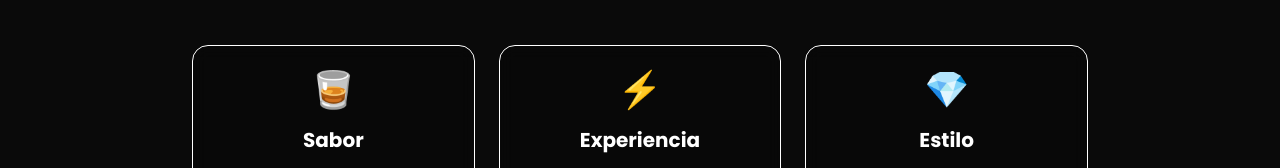
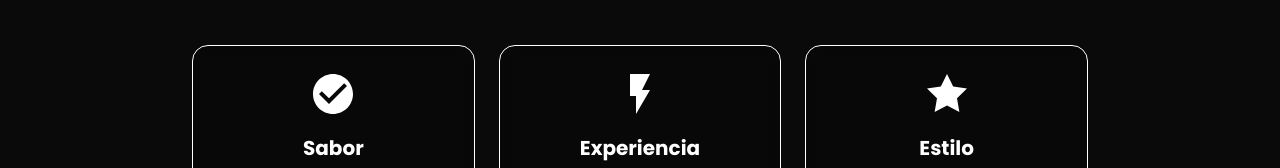
Before and after one commit to carlosgarcia-alt/sheridans, a Next.js app: page /nosotros in a window 1280 px wide. Shown: the part 956-1124 px from the top of the page. Built offline with nearby package versions, Linux system fonts and the light colour scheme.

Commit message:
Replace emojis with SVG icons in value cards

```diff
--- a/src/app/nosotros/page.tsx
+++ b/src/app/nosotros/page.tsx
@@ -48,19 +48,31 @@ export default function Nosotros() {
             {/* Values */}
             <div className="grid md:grid-cols-3 gap-6">
               <div className="bg-black/20 backdrop-blur-sm rounded-2xl p-6 border border-purple/30 text-center">
-                <div className="text-neon-pink text-4xl mb-4">🥃</div>
+                <div className="text-neon-pink mb-4">
+                  <svg className="w-12 h-12 mx-auto" fill="currentColor" viewBox="0 0 24 24">
+                    <path d="M12 2C6.48 2 2 6.48 2 12s4.48 10 10 10 10-4.48 10-10S17.52 2 12 2zm-2 15l-5-5 1.41-1.41L10 14.17l7.59-7.59L19 8l-9 9z"/>
+                  </svg>
+                </div>
                 <h3 className="text-xl font-bold text-white mb-3">Sabor</h3>
                 <p className="text-gray-300">Sabores originales que mezclan lo mejor de la calle con un estilo moderno y detallado.</p>
               </div>
 
               <div className="bg-black/20 backdrop-blur-sm rounded-2xl p-6 border border-purple/30 text-center">
-                <div className="text-neon-green text-4xl mb-4">⚡</div>
+                <div className="text-neon-green mb-4">
+                  <svg className="w-12 h-12 mx-auto" fill="currentColor" viewBox="0 0 24 24">
+                    <path d="M7 2v11h3v9l7-12h-4l4-8z"/>
+                  </svg>
+                </div>
                 <h3 className="text-xl font-bold text-white mb-3">Experiencia</h3>
                 <p className="text-gray-300">Una barra que transforma cualquier evento en algo diferente, memorable y lleno de buena vibra.</p>
               </div>
 
               <div className="bg-black/20 backdrop-blur-sm rounded-2xl p-6 border border-purple/30 text-center">
-                <div className="text-purple text-4xl mb-4">💎</div>
+                <div className="text-purple mb-4">
+                  <svg className="w-12 h-12 mx-auto" fill="currentColor" viewBox="0 0 24 24">
+                    <path d="M12 2l3.09 6.26L22 9.27l-5 4.87 1.18 6.88L12 17.77l-6.18 3.25L7 14.14 2 9.27l6.91-1.01L12 2z"/>
+                  </svg>
+                </div>
                 <h3 className="text-xl font-bold text-white mb-3">Estilo</h3>
                 <p className="text-gray-300">Presentación, servicio y ambiente</p>
               </div>
```
